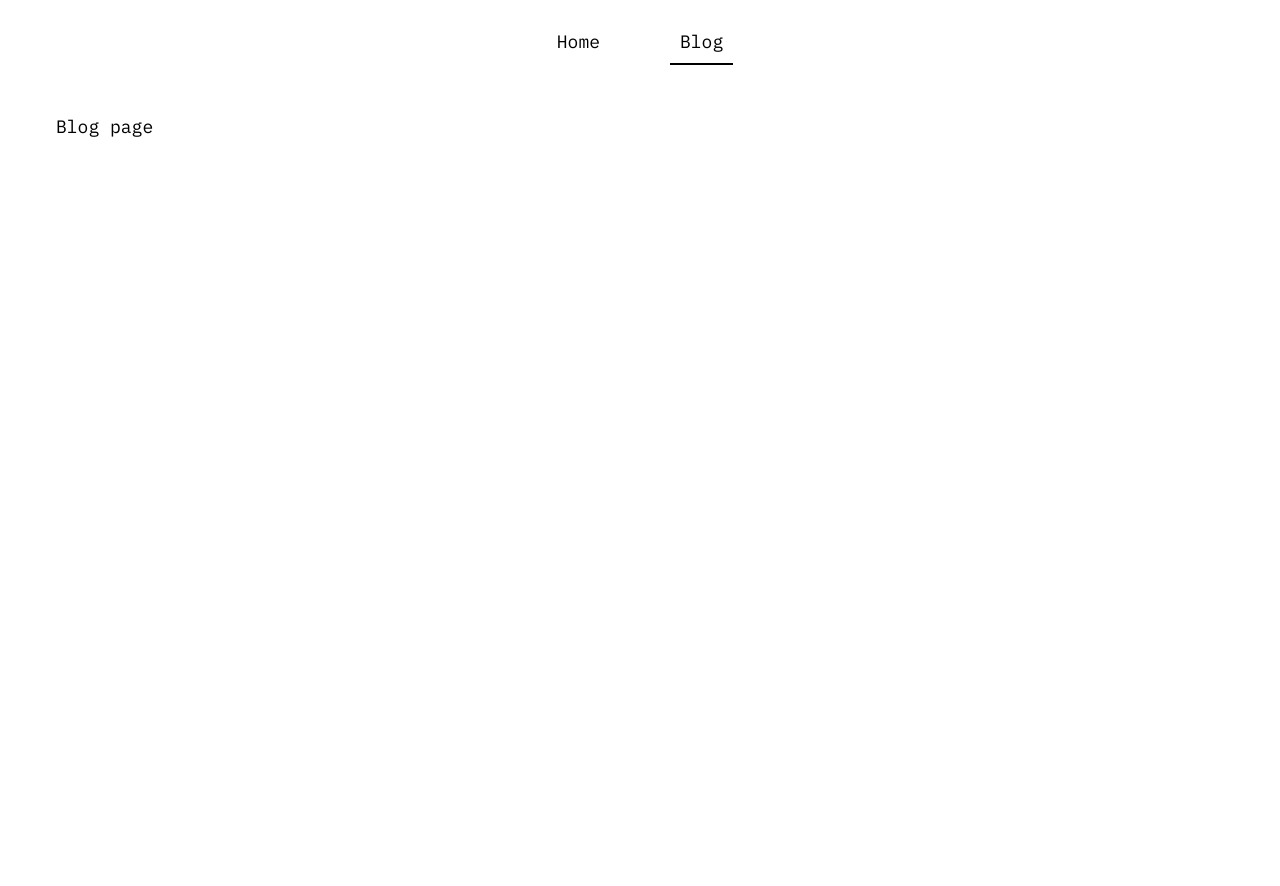
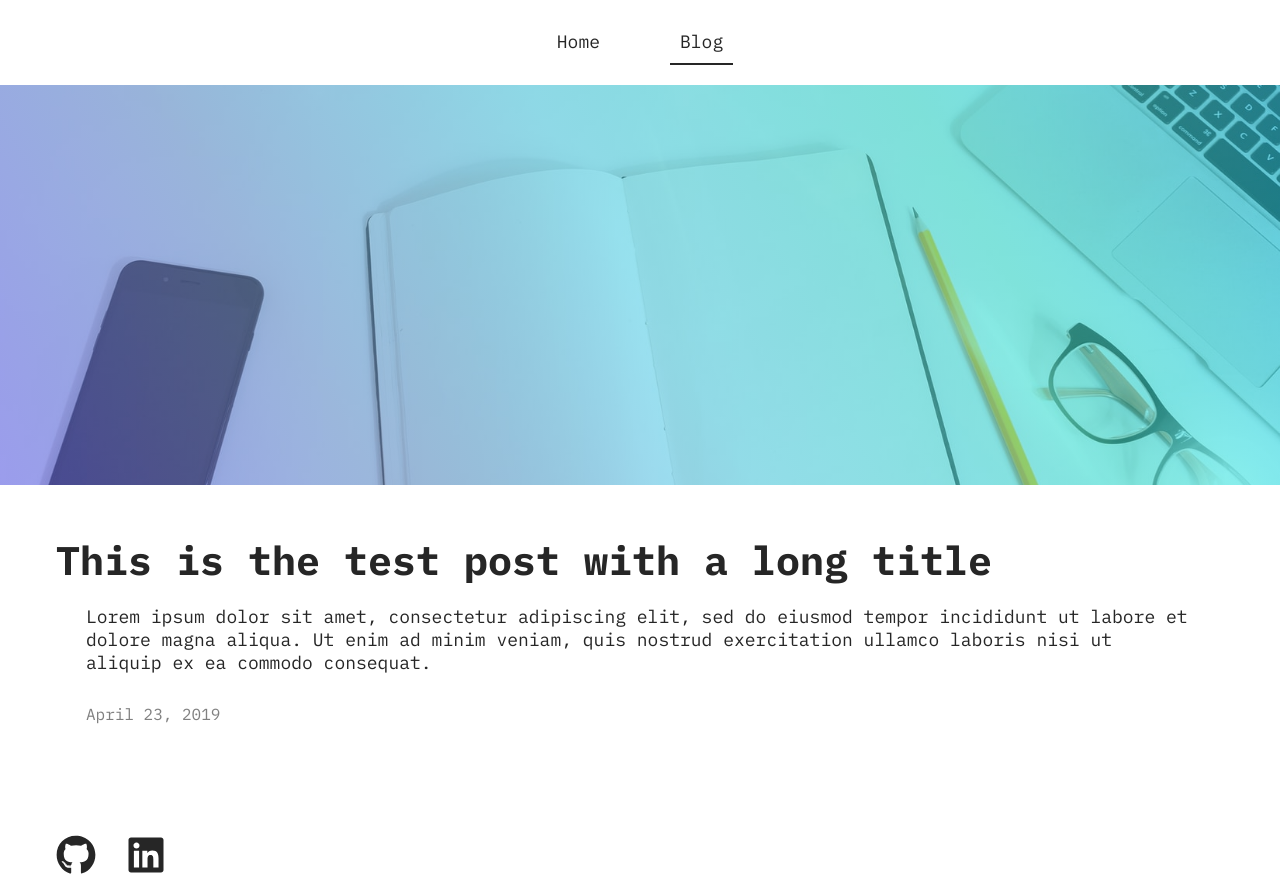
Before and after one commit to tung-eh/old-blog, a Gatsby site: page /blog in a window 1280 px wide. Before the commit the page ends 800 px from the top, so only its background shows below. Built offline with nearby package versions, Linux system fonts and the light colour scheme; Gatsby itself is replaced by a stand-in of ours; some packages are replaced by stand-ins of ours.

Commit message:
Finish Blog page

```diff
--- a/content/posts/hello-world/index.md
+++ b/content/posts/hello-world/index.md
@@ -1,10 +1,10 @@
 ---
-path: '/hello-world'
-date: '2019-04-23'
-title: 'Test Post'
-summary: 'test post example'
+path: "/hello-world"
+date: "April 23, 2019"
+title: "This is the test post with a long title"
+summary: "Lorem ipsum dolor sit amet, consectetur adipiscing elit, sed do eiusmod tempor incididunt ut labore et dolore magna aliqua. Ut enim ad minim veniam, quis nostrud exercitation ullamco laboris nisi ut aliquip ex ea commodo consequat."
 ---
 
 # Hello World
 
-this is a test post showing how gatsby create pages from markdown files.<Paste>
+This is a test post showing how gatsby create pages from markdown files.
--- a/src/components/Layout.js
+++ b/src/components/Layout.js
@@ -1,13 +1,63 @@
+import { Box, Flex } from "rebass"
+import { FaGithub, FaLinkedin } from "react-icons/fa"
+import { ThemeProvider } from "styled-components"
 import React from "react"
 
+import Container from "./Container"
+import Link from "./Link"
 import Navbar from "./Navbar"
-import Container from "./Container"
+import theme from "../theme"
 
-const Layout = ({ children }) => (
-  <>
-    <Navbar />
-    <Container>{children}</Container>
-  </>
+const GRADIENT_COLOR =
+  "linear-gradient(240deg, rgb(0, 217, 255), rgb(26, 224, 204), rgb(66, 213, 235), rgb(94, 149, 217), rgb(102, 102, 255))"
+
+const Layout = ({ children, banner }) => (
+  <ThemeProvider theme={theme}>
+    <>
+      <Navbar />
+      <Flex sx={{ position: "relative" }} marginBottom={50}>
+        {banner && (
+          <img
+            width="100%"
+            src={banner}
+            height={400}
+            alt="banner"
+            style={{ objectFit: "cover" }}
+          />
+        )}
+        <Box
+          width="100%"
+          height="100%"
+          sx={{
+            position: "absolute",
+            top: 0,
+            background: GRADIENT_COLOR,
+            opacity: 0.5,
+          }}
+        />
+      </Flex>
+      <Container>
+        {children}
+        <Box pt={10} fontSize="2.5rem">
+          <Link
+            href="https://github.com/tung-eh"
+            color="inherit"
+            target="blank"
+          >
+            <FaGithub />
+          </Link>
+          <Link
+            href="https://www.linkedin.com/in/tùng-nguyễn-774368140"
+            color="inherit"
+            ml={30}
+            target="blank"
+          >
+            <FaLinkedin />
+          </Link>
+        </Box>
+      </Container>
+    </>
+  </ThemeProvider>
 )
 
 export default Layout
--- /dev/null
+++ b/src/components/PostLink.js
@@ -0,0 +1,24 @@
+import { Box, Heading, Text } from "rebass/styled-components"
+import React from "react"
+
+import Link from "./Link"
+
+const PostLink = ({
+  post: {
+    frontmatter: { path, date, summary, title },
+  },
+}) => (
+  <Box borderBottom="1px solid">
+    <Link to={path}>
+      <Heading fontSize={40} m="20px 0">
+        {title}
+      </Heading>
+      <Text m="0 30px 30px">{summary}</Text>
+      <Text color="grey" fontSize={16} m="0 30px 30px">
+        {date}
+      </Text>
+    </Link>
+  </Box>
+)
+
+export default PostLink
--- a/src/pages/blog.js
+++ b/src/pages/blog.js
@@ -1,7 +1,43 @@
+import { Box } from "rebass"
+import { graphql } from "gatsby"
 import React from "react"
 
 import Layout from "../components/Layout"
+import PostLink from "../components/PostLink"
+import bannerImg from "../assets/images/blog_banner.jpeg"
 
-const BlogPage = () => <Layout>Blog page</Layout>
+const BlogPage = ({
+  data: {
+    allMarkdownRemark: { edges },
+  },
+}) => {
+  const posts = edges
+    .filter(edge => !!edge.node.frontmatter.date)
+    .map(edge => <PostLink key={edge.node.id} post={edge.node} />)
+
+  return (
+    <Layout banner={bannerImg}>
+      <Box mb={100}>{posts}</Box>
+    </Layout>
+  )
+}
+
+export const postsQuery = graphql`
+  {
+    allMarkdownRemark {
+      edges {
+        node {
+          id
+          frontmatter {
+            path
+            date
+            summary
+            title
+          }
+        }
+      }
+    }
+  }
+`
 
 export default BlogPage
--- a/src/styles/global.css
+++ b/src/styles/global.css
@@ -1,4 +1,5 @@
 body {
+  color: hsl(0, 0%, 15%);
   margin: 0;
   font-family: IBM Plex Mono;
   font-size: 18px;
--- /dev/null
+++ b/src/theme.js
@@ -0,0 +1,36 @@
+// example theme.js
+export default {
+  breakpoints: ["40em", "52em", "64em"],
+  fontSizes: [12, 14, 16, 20, 24, 32, 48, 64],
+  colors: {
+    blue: "#07c",
+    lightgray: "#f6f6ff",
+  },
+  space: [0, 4, 8, 16, 32, 64, 128, 256],
+  fonts: {
+    body: "IBM Plex Mono",
+    heading: "inherit",
+    monospace: "Menlo, monospace",
+  },
+  fontWeights: {
+    body: 400,
+    heading: 700,
+    bold: 700,
+  },
+  lineHeights: {
+    body: 1.5,
+    heading: 1.25,
+  },
+  shadows: {
+    small: "0 0 4px rgba(0, 0, 0, .125)",
+    large: "0 0 24px rgba(0, 0, 0, .125)",
+  },
+  variants: {},
+  text: {},
+  buttons: {
+    primary: {
+      color: "white",
+      bg: "primary",
+    },
+  },
+}
```
Also changed, not shown: src/pages/index.js (+1 -15 lines), src/assets/images/blog_banner.jpeg (added).
